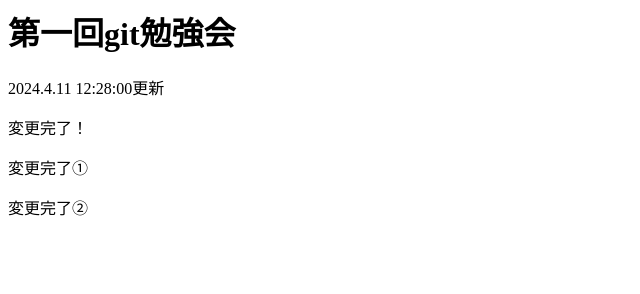
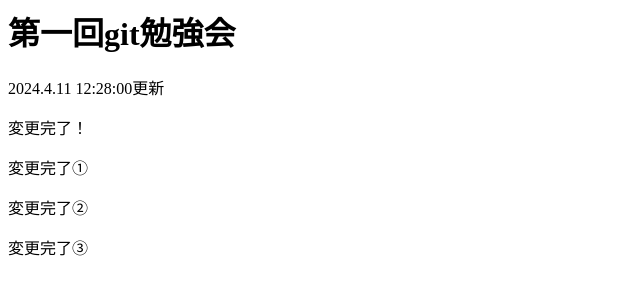
Before and after one commit to uchida-web-ad/git_practice_repo, a plain HTML site: page workshop/yamauchi/index.html in a window 1280 px wide. Shown: the whole page, without its empty margins (0-640 px from the left). Drawn offline with Linux system fonts and the light colour scheme.

Commit message:
更新③

```diff
--- a/workshop/yamauchi/index.html
+++ b/workshop/yamauchi/index.html
@@ -3,3 +3,4 @@
 <p>変更完了！</p>
 <p>変更完了①</p>
 <p>変更完了②</p>
+<p>変更完了③</p>
```
